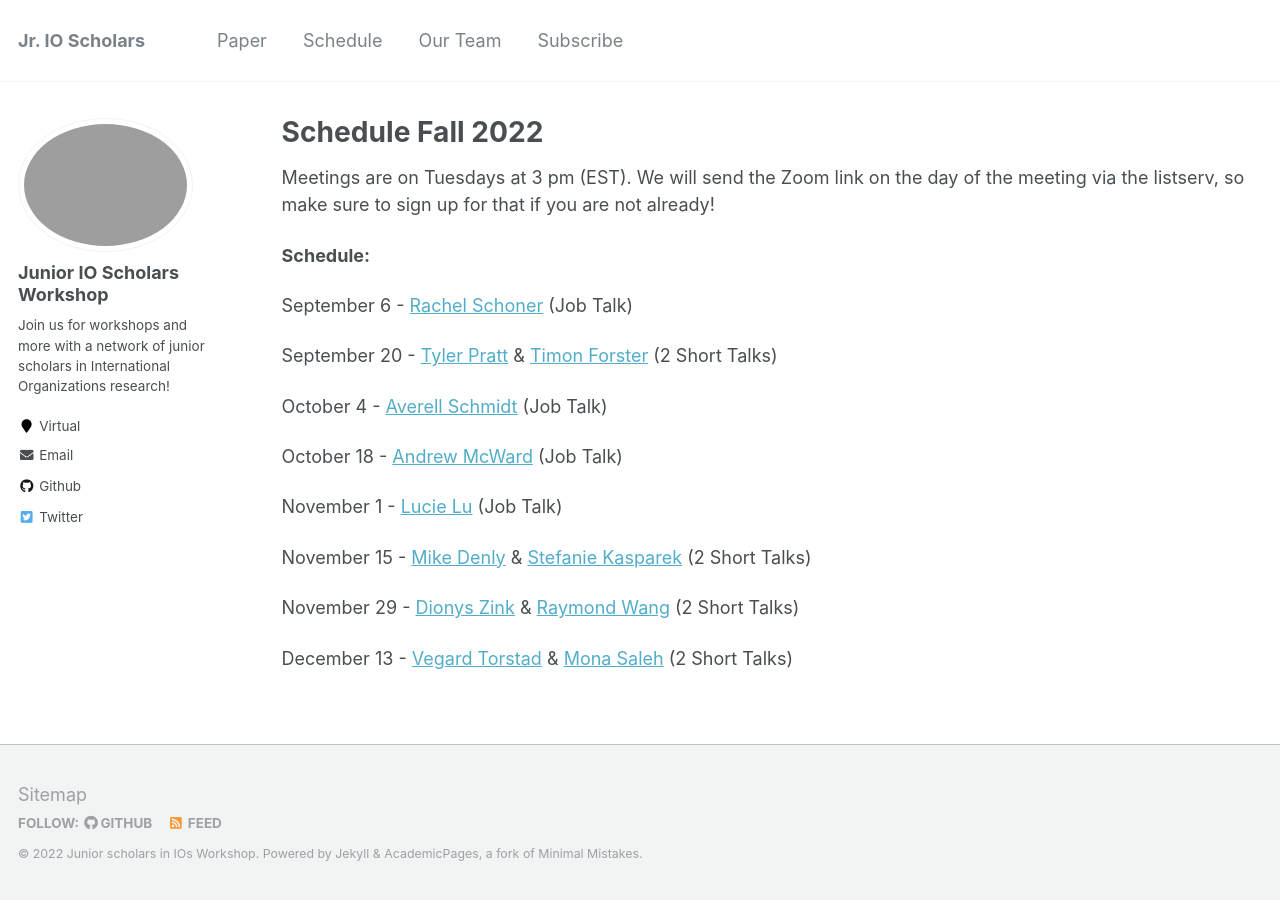
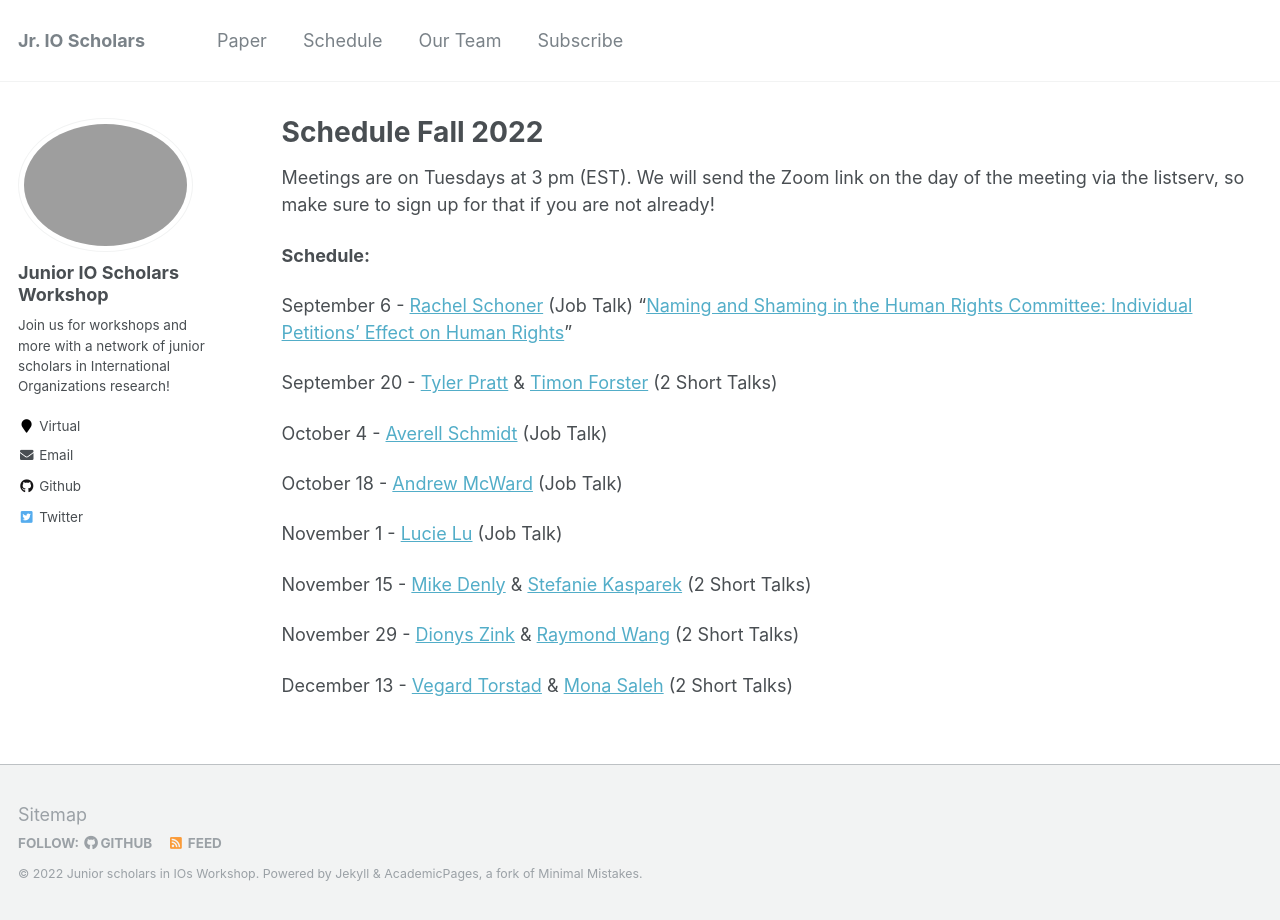
Before and after one commit to IO-workshop/IO-workshop.github.io, a Jekyll site: the page built from _pages/schedule.md, in a window 1280 px wide. Built offline with Jekyll 4.4.1, drawn with Linux system fonts in a browser that asks for light colours.

Commit message:
adding first paper for FA22

```diff
--- a/_pages/schedule.md
+++ b/_pages/schedule.md
@@ -9,6 +9,7 @@ Meetings are on Tuesdays at 3 pm (EST). We will send the Zoom link on the day of
 **Schedule:**
 
 September 6 - [Rachel Schoner](https://sites.google.com/view/racheljschoner/) (Job Talk)
+"[Naming and Shaming in the Human Rights Committee: Individual Petitions’ Effect on Human Rights](https://io-workshop.github.io/files/Schoner_JMP.pdf)"
 
 September 20 - [Tyler Pratt](https://www.tylerbpratt.com/) & [Timon Forster](http://www.timonforster.net/) (2 Short Talks)
 
```
Also changed, not shown: 1 other file.
